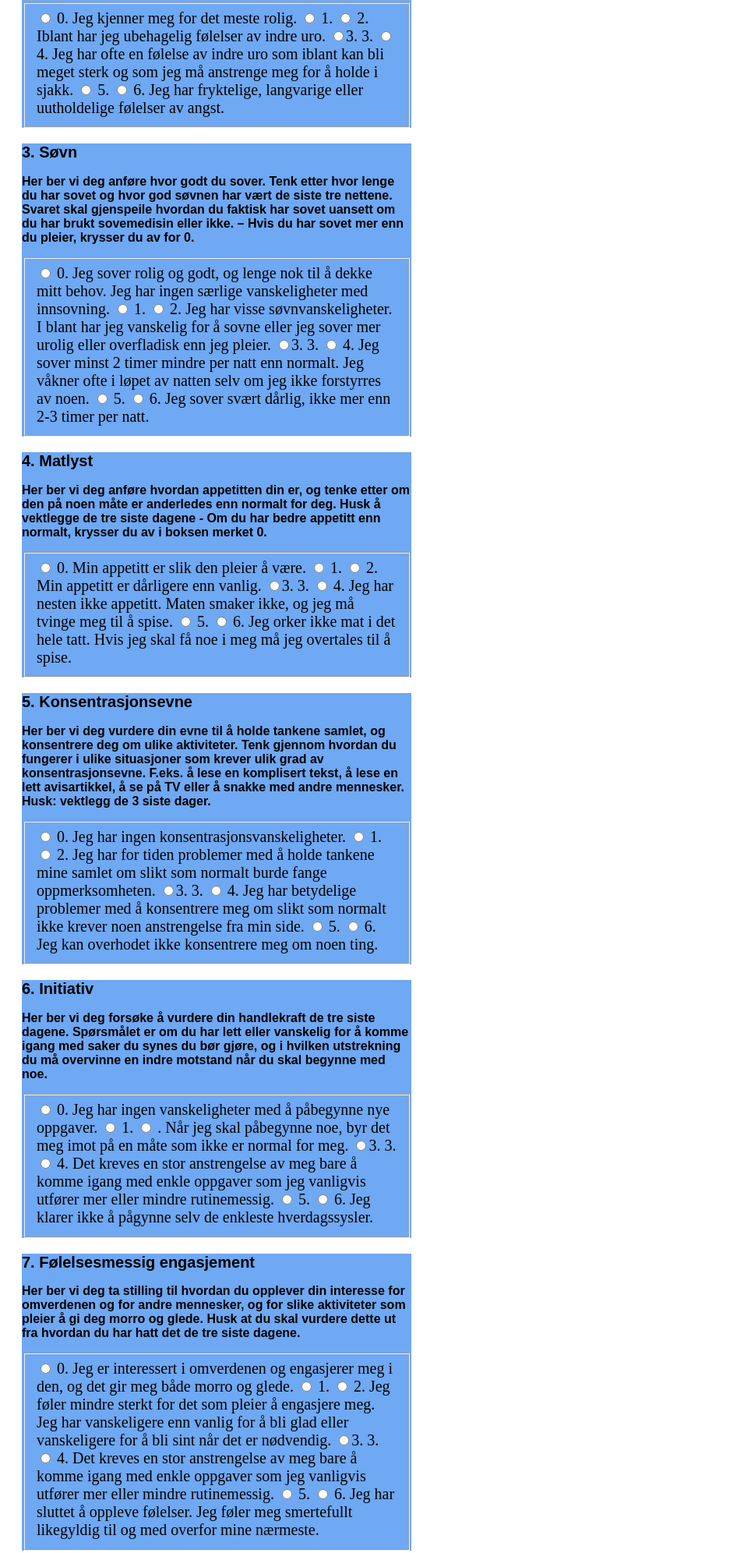
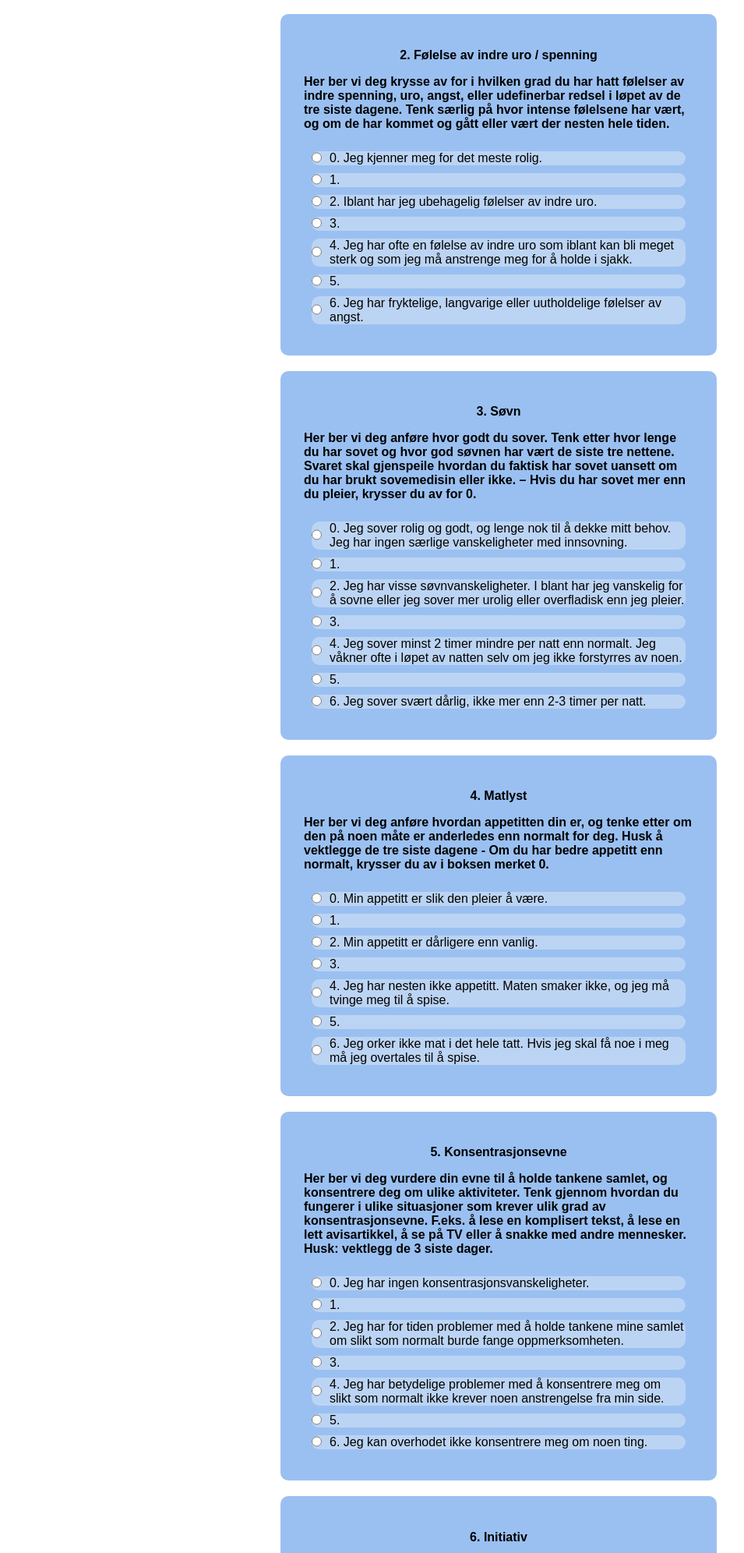
Before and after one commit to cohenadam/cohenadam.github.io, a plain HTML site: page pasient.html in a window 1280 px wide. Shown: the part 671-2663 px from the top of the page at 78% size, without its empty margins (0-955 px from the left). Drawn offline with Linux system fonts and the light colour scheme.

Commit message:
more styling, made text for radio selectable

```diff
--- a/pasient.html
+++ b/pasient.html
@@ -1,3 +1,4 @@
+
 <!DOCTYPE html>
 <html>
   <head>
@@ -33,26 +34,26 @@
       huske om du har kjent deg lettere til sinns
       hvis det har hendt noe positivt.</h3>
       <fieldset id = "question1">
-        <input type="radio" id="q1a0" name="q1" value="0">
-        <label for = "0">0. Jeg kan kjenne meg trist eller glad, alt etter omstendighetene.</label>
+        <span><input type="radio" id="q1a0" name="q1" value="0">
+        <label for = "q1a0">0. Jeg kan kjenne meg trist eller glad, alt etter omstendighetene.</label></span>
 
-        <input type="radio" id="q1a1" name="q1" value="1">
-        <label for = "1">1.</label>
+        <span><input type="radio" id="q1a1" name="q1" value="1">
+        <label for = "q1a1">1.</label></span>
 
-        <input type="radio" id="q1a2" name="q1" value="2">
-        <label for = "2">2. Jeg kjenner meg for det meste nedstemt, men iblant kjennes det lettere.</label>
+        <span><input type="radio" id="q1a2" name="q1" value="2">
+        <label for = "q1a2">2. Jeg kjenner meg for det meste nedstemt, men iblant kjennes det lettere.</label></span>
 
-        <input type="radio" id="q1a3" name="q1" value="3">3.
-        <label for = "3">3.</label>
+        <span><input type="radio" id="q1a3" name="q1" value="3">
+        <label for = "q1a3">3.</label></span>
 
-        <input type="radio" id="q1a4" name="q1" value="4">
-        <label for = "4">4. Jeg har ofte en følelse av indre uro som iblant kan bli meget sterk og som jeg må anstrenge meg for å holde i sjakk.</label>
+        <span><input type="radio" id="q1a4" name="q1" value="4">
+        <label for = "q1a4">4. Jeg har ofte en følelse av indre uro som iblant kan bli meget sterk og som jeg må anstrenge meg for å holde i sjakk.</label></span>
 
-        <input type="radio" id="q1a5" name="q1" value="5">
-        <label for = "5">5.</label>
+        <span><input type="radio" id="q1a5" name="q1" value="5">
+        <label for = "q1a5">5.</label></span>
 
-        <input type="radio" id="q1a6" name="q1" value="6">
-        <label for = "6">6. Jeg har fryktelige, langvarige eller uutholdelige følelser av angst.</label>
+        <span><input type="radio" id="q1a6" name="q1" value="6">
+        <label for = "q1a6">6. Jeg har fryktelige, langvarige eller uutholdelige følelser av angst.</label></span>
       </fieldset>
     </div>
 
@@ -66,20 +67,20 @@
       følelsene har vært, og om de har kommet og
       gått eller vært der nesten hele tiden. </h3>
       <fieldset id = "question2">
-        <input type="radio" id="q2a0" name="q2" value="0">
-        <label for = "0">0.  Jeg kjenner meg for det meste rolig.</label>
-        <input type="radio" id="q2a1" name="q2" value="1">
-        <label for = "1">1.</label>
-        <input type="radio" id="q2a2" name="q2" value="2">
-        <label for = "2">2. Iblant har jeg ubehagelig følelser av indre uro.</label>
-        <input type="radio" id="q2a3" name="q2" value="3">3.
-        <label for = "3">3.</label>
-        <input type="radio" id="q2a4" name="q2" value="4">
-        <label for = "4">4. Jeg har ofte en følelse av indre uro som iblant kan bli meget sterk og som jeg må anstrenge meg for å holde i sjakk.</label>
-        <input type="radio" id="q2a5" name="q2" value="5">
-        <label for = "5">5.</label>
-        <input type="radio" id="q2a6" name="q2" value="6">
-        <label for = "6">6. Jeg har fryktelige, langvarige eller uutholdelige følelser av angst.</label>
+        <span><input type="radio" id="q2a0" name="q2" value="0">
+        <label for = "q2a0">0.  Jeg kjenner meg for det meste rolig.</label></span>
+        <span><input type="radio" id="q2a1" name="q2" value="1">
+        <label for = "q2a1">1.</label></span>
+        <span><input type="radio" id="q2a2" name="q2" value="2">
+        <label for = "q2a2">2. Iblant har jeg ubehagelig følelser av indre uro.</label></span>
+        <span><input type="radio" id="q2a3" name="q2" value="3">
+        <label for = "q2a3">3.</label></span>
+        <span><input type="radio" id="q2a4" name="q2" value="4">
+        <label for = "q2a4">4. Jeg har ofte en følelse av indre uro som iblant kan bli meget sterk og som jeg må anstrenge meg for å holde i sjakk.</label></span>
+        <span><input type="radio" id="q2a5" name="q2" value="5">
+        <label for = "q2a5">5.</label></span>
+        <span><input type="radio" id="q2a6" name="q2" value="6">
+        <label for = "q2a6">6. Jeg har fryktelige, langvarige eller uutholdelige følelser av angst.</label></span>
         </fieldset>
     </div>
 
@@ -94,20 +95,20 @@
         sovemedisin eller ikke. – Hvis du har sovet
         mer enn du pleier, krysser du av for 0.</h3>
       <fieldset id = "question3">
-        <input type="radio" id="q3a0" name="q3" value="0">
-        <label for = "0">0. Jeg sover rolig og godt, og lenge nok til å dekke mitt behov. Jeg har ingen særlige vanskeligheter med innsovning.</label>
-        <input type="radio" id="q3a1" name="q3" value="1">
-        <label for = "1">1.</label>
-        <input type="radio" id="q3a2" name="q3" value="2">
-        <label for = "2">2. Jeg har visse søvnvanskeligheter. I blant har jeg vanskelig for å sovne eller jeg sover mer urolig eller overfladisk enn jeg pleier. </label>
-        <input type="radio" id="q3a3" name="q3" value="3">3.
-        <label for = "3">3.</label>
-        <input type="radio" id="q3a4" name="q3" value="4">
-        <label for = "4">4. Jeg sover minst 2 timer mindre per natt enn normalt. Jeg våkner ofte i løpet av natten selv om jeg ikke forstyrres av noen.</label>
-        <input type="radio" id="q3a5" name="q3" value="5">
-        <label for = "5">5.</label>
-        <input type="radio" id="q3a6" name="q3" value="6">
-        <label for = "6">6. Jeg sover svært dårlig, ikke mer enn 2-3 timer per natt.</label>
+        <span><input type="radio" id="q3a0" name="q3" value="0">
+        <label for = "q3a0">0. Jeg sover rolig og godt, og lenge nok til å dekke mitt behov. Jeg har ingen særlige vanskeligheter med innsovning.</label></span>
+        <span><input type="radio" id="q3a1" name="q3" value="1">
+        <label for = "q3a1">1.</label></span>
+        <span><input type="radio" id="q3a2" name="q3" value="2">
+        <label for = "q3a2">2. Jeg har visse søvnvanskeligheter. I blant har jeg vanskelig for å sovne eller jeg sover mer urolig eller overfladisk enn jeg pleier. </label></span>
+        <span><input type="radio" id="q3a3" name="q3" value="3">
+        <label for = "q3a3">3.</label></span>
+        <span><input type="radio" id="q3a4" name="q3" value="4">
+        <label for = "q3a4">4. Jeg sover minst 2 timer mindre per natt enn normalt. Jeg våkner ofte i løpet av natten selv om jeg ikke forstyrres av noen.</label></span>
+        <span><input type="radio" id="q3a5" name="q3" value="5">
+        <label for = "q3a5">5.</label></span>
+        <span><input type="radio" id="q3a6" name="q3" value="6">
+        <label for = "q3a6">6. Jeg sover svært dårlig, ikke mer enn 2-3 timer per natt.</label></span>
         </fieldset>
     </div>
 
@@ -121,20 +122,20 @@
         bedre appetitt enn normalt, krysser du av i
         boksen merket 0.</h3>
       <fieldset id = "question4">
-        <input type="radio" id="q4a0" name="q4" value="0">
-        <label for = "0">0. Min appetitt er slik den pleier å være.</label>
-        <input type="radio" id="q4a1" name="q4" value="1">
-        <label for = "1">1.</label>
-        <input type="radio" id="q4a2" name="q4" value="2">
-        <label for = "2">2. Min appetitt er dårligere enn vanlig.</label>
-        <input type="radio" id="q4a3" name="q4" value="3">3.
-        <label for = "3">3.</label>
-        <input type="radio" id="q4a4" name="q4" value="4">
-        <label for = "4">4. Jeg har nesten ikke appetitt. Maten smaker ikke, og jeg må tvinge meg til å spise.</label>
-        <input type="radio" id="q4a5" name="q4" value="5">
-        <label for = "5">5.</label>
-        <input type="radio" id="q4a6" name="q4" value="6">
-        <label for = "6">6. Jeg orker ikke mat i det hele tatt. Hvis jeg skal få noe i meg må jeg overtales til å spise.</label>
+        <span><input type="radio" id="q4a0" name="q4" value="0">
+        <label for = "q4a0">0. Min appetitt er slik den pleier å være.</label></span>
+        <span><input type="radio" id="q4a1" name="q4" value="1">
+        <label for = "q4a1">1.</label></span>
+        <span><input type="radio" id="q4a2" name="q4" value="2">
+        <label for = "q4a2">2. Min appetitt er dårligere enn vanlig.</label></span>
+        <span><input type="radio" id="q4a3" name="q4" value="3">
+        <label for = "q4a3">3.</label></span>
+        <span><input type="radio" id="q4a4" name="q4" value="4">
+        <label for = "q4a4">4. Jeg har nesten ikke appetitt. Maten smaker ikke, og jeg må tvinge meg til å spise.</label></span>
+        <span><input type="radio" id="q4a5" name="q4" value="5">
+        <label for = "q4a5">5.</label></span>
+        <span><input type="radio" id="q4a6" name="q4" value="6">
+        <label for = "q4a6">6. Jeg orker ikke mat i det hele tatt. Hvis jeg skal få noe i meg må jeg overtales til å spise.</label></span>
         </fieldset>
     </div>
 
@@ -151,20 +152,20 @@
         andre mennesker. Husk: vektlegg de 3 siste
         dager.</h3>
       <fieldset id = "question5">
-        <input type="radio" id="q5a0" name="q5" value="0">
-        <label for = "0">0. Jeg har ingen konsentrasjonsvanskeligheter.</label>
-        <input type="radio" id="q5a1" name="q5" value="1">
-        <label for = "1">1.</label>
-        <input type="radio" id="q5a2" name="q5" value="2">
-        <label for = "2">2. Jeg har for tiden problemer med å holde tankene mine samlet om slikt som normalt burde fange oppmerksomheten.</label>
-        <input type="radio" id="q5a3" name="q5" value="3">3.
-        <label for = "3">3.</label>
-        <input type="radio" id="q5a4" name="q5" value="4">
-        <label for = "4">4. Jeg har betydelige problemer med å konsentrere meg om slikt som normalt ikke krever noen anstrengelse fra min side.</label>
-        <input type="radio" id="q5a5" name="q5" value="5">
-        <label for = "5">5.</label>
-        <input type="radio" id="q5a6" name="q5" value="6">
-        <label for = "6">6. Jeg kan overhodet ikke konsentrere meg om noen ting.</label>
+        <span><input type="radio" id="q5a0" name="q5" value="0">
+        <label for = "q5a0">0. Jeg har ingen konsentrasjonsvanskeligheter.</label></span>
+        <span><input type="radio" id="q5a1" name="q5" value="1">
+        <label for = "q5a1">1.</label></span>
+        <span><input type="radio" id="q5a2" name="q5" value="2">
+        <label for = "q5a2">2. Jeg har for tiden problemer med å holde tankene mine samlet om slikt som normalt burde fange oppmerksomheten.</label></span>
+        <span><input type="radio" id="q5a3" name="q5" value="3">
+        <label for = "q5a3">3.</label></span>
+        <span><input type="radio" id="q5a4" name="q5" value="4">
+        <label for = "q5a4">4. Jeg har betydelige problemer med å konsentrere meg om slikt som normalt ikke krever noen anstrengelse fra min side.</label></span>
+        <span><input type="radio" id="q5a5" name="q5" value="5">
+        <label for = "q5a5">5.</label></span>
+        <span><input type="radio" id="q5a6" name="q5" value="6">
+        <label for = "q5a6">6. Jeg kan overhodet ikke konsentrere meg om noen ting.</label></span>
         </fieldset>
     </div>
 
@@ -179,20 +180,20 @@
         hvilken utstrekning du må overvinne en indre
         motstand når du skal begynne med noe.</h3>
       <fieldset id = "question6">
-        <input type="radio" id="q6a0" name="q6" value="0">
-        <label for = "0">0. Jeg har ingen vanskeligheter med å påbegynne nye oppgaver.</label>
-        <input type="radio" id="q6a1" name="q6" value="1">
-        <label for = "1">1.</label>
-        <input type="radio" id="q6a2" name="q6" value="2">
-        <label for = "2">. Når jeg skal påbegynne noe, byr det meg imot på en måte som ikke er normal for meg.</label>
-        <input type="radio" id="q6a3" name="q6" value="3">3.
-        <label for = "3">3.</label>
-        <input type="radio" id="q6a4" name="q6" value="4">
-        <label for = "4">4. Det kreves en stor anstrengelse av meg bare å komme igang med enkle oppgaver som jeg vanligvis utfører mer eller mindre rutinemessig.</label>
-        <input type="radio" id="q6a5" name="q6" value="5">
-        <label for = "5">5.</label>
-        <input type="radio" id="q6a6" name="q6" value="6">
-        <label for = "6">6. Jeg klarer ikke å pågynne selv de enkleste hverdagssysler.</label>
+        <span><input type="radio" id="q6a0" name="q6" value="0">
+        <label for = "q6a0">0. Jeg har ingen vanskeligheter med å påbegynne nye oppgaver.</label></span>
+        <span><input type="radio" id="q6a1" name="q6" value="1">
+        <label for = "q6a1">1.</label></span>
+        <span><input type="radio" id="q6a2" name="q6" value="2">
+        <label for = "q6a2">2. Når jeg skal påbegynne noe, byr det meg imot på en måte som ikke er normal for meg.</label></span>
+        <span><input type="radio" id="q6a3" name="q6" value="3">
+        <label for = "q6a3">3.</label></span>
+        <span><input type="radio" id="q6a4" name="q6" value="4">
+        <label for = "q6a4">4. Det kreves en stor anstrengelse av meg bare å komme igang med enkle oppgaver som jeg vanligvis utfører mer eller mindre rutinemessig.</label></span>
+        <span><input type="radio" id="q6a5" name="q6" value="5">
+        <label for = "q6a5">5.</label></span>
+        <span><input type="radio" id="q6a6" name="q6" value="6">
+        <label for = "q6a6">6. Jeg klarer ikke å pågynne selv de enkleste hverdagssysler.</label></span>
         </fieldset>
     </div>
 
@@ -207,20 +208,20 @@
         du skal vurdere dette ut fra hvordan du har
         hatt det de tre siste dagene.</h3>
       <fieldset id = "question7">
-        <input type="radio" id="q7a0" name="q7" value="0">
-        <label for = "0">0. Jeg er interessert i omverdenen og engasjerer meg i den, og det gir meg både morro og glede.</label>
-        <input type="radio" id="q7a1" name="q7" value="1">
-        <label for = "1">1.</label>
-        <input type="radio" id="q7a2" name="q7" value="2">
-        <label for = "2">2. Jeg føler mindre sterkt for det som pleier å engasjere meg. Jeg har vanskeligere enn vanlig for å bli glad eller vanskeligere for å bli sint når det er nødvendig.</label>
-        <input type="radio" id="q7a3" name="q7" value="3">3.
-        <label for = "3">3.</label>
-        <input type="radio" id="q7a4" name="q7" value="4">
-        <label for = "4">4. Det kreves en stor anstrengelse av meg bare å komme igang med enkle oppgaver som jeg vanligvis utfører mer eller mindre rutinemessig.</label>
-        <input type="radio" id="q7a5" name="q7" value="5">
-        <label for = "5">5.</label>
-        <input type="radio" id="q7a6" name="q7" value="6">
-        <label for = "6">6. Jeg har sluttet å oppleve følelser. Jeg føler meg smertefullt likegyldig til og med overfor mine nærmeste.</label>
+        <span><input type="radio" id="q7a0" name="q7" value="0">
+        <label for = "q7a0">0. Jeg er interessert i omverdenen og engasjerer meg i den, og det gir meg både morro og glede.</label></span>
+        <span><input type="radio" id="q7a1" name="q7" value="1">
+        <label for = "q7a1">1.</label></span>
+        <span><input type="radio" id="q7a2" name="q7" value="2">
+        <label for = "q7a2">2. Jeg føler mindre sterkt for det som pleier å engasjere meg. Jeg har vanskeligere enn vanlig for å bli glad eller vanskeligere for å bli sint når det er nødvendig.</label></span>
+        <span><input type="radio" id="q7a3" name="q7" value="3">
+        <label for = "q7a3">3.</label></span>
+        <span><input type="radio" id="q7a4" name="q7" value="4">
+        <label for = "q7a4">4. Det kreves en stor anstrengelse av meg bare å komme igang med enkle oppgaver som jeg vanligvis utfører mer eller mindre rutinemessig.</label></span>
+        <span><input type="radio" id="q7a5" name="q7" value="5">
+        <label for = "q7a5">5.</label></span>
+        <span><input type="radio" id="q7a6" name="q7" value="6">
+        <label for = "q7a6">6. Jeg har sluttet å oppleve følelser. Jeg føler meg smertefullt likegyldig til og med overfor mine nærmeste.</label></span>
         </fieldset>
     </div>
 
@@ -236,20 +237,20 @@
     skal vurdere dette ut fra hvordan du har hatt
     det de tre siste dagene.</h3>
   <fieldset id = "question8">
-    <input type="radio" id="q8a0" name="q8" value="0">
-    <label for = "0"><input type="radio" id="q8a0" name="q8" value="0">0. Jeg ser lyst på fremtiden. Jeg er stort sett ganske fornøyd med meg selv.</label>
-    <input type="radio" id="q8a1" name="q8" value="1">
-    <label for = "1">1.</label>
-    <input type="radio" id="q8a2" name="q8" value="2">
-    <label for = "2">2. Iblant anklager jeg meg selv og synes jeg er mindre verd enn andre. </label>
-    <input type="radio" id="q8a3" name="q8" value="3">3.
-    <label for = "3">3.</label>
-    <input type="radio" id="q8a4" name="q8" value="4">
-    <label for = "4">4. Jeg grubler ofte over mine tabber og føler meg mindreverdig eller verdiløs, selv om andre synes noe annet.</label>
-    <input type="radio" id="q8a5" name="q8" value="5">
-    <label for = "5">5.</label>
-    <input type="radio" id="q8a6" name="q8" value="6">
-    <label for = "6">6. Jeg ser svart på alt og kan ikke se noe håp. Det føles som jeg er et tvers gjennom verdiløst menneske, og som om jeg aldri skulle kunne få noen tilgivelse for det stygge jeg har gjort</label>
+    <span><input type="radio" id="q8a0" name="q8" value="0">
+    <label for = "q8a0">0. Jeg ser lyst på fremtiden. Jeg er stort sett ganske fornøyd med meg selv.</label></span>
+    <span><input type="radio" id="q8a1" name="q8" value="1">
+    <label for = "q8a1">1.</label></span>
+    <span><input type="radio" id="q8a2" name="q8" value="2">
+    <label for = "q8a2">2. Iblant anklager jeg meg selv og synes jeg er mindre verd enn andre. </label></span>
+    <span><input type="radio" id="q8a3" name="q8" value="3">
+    <label for = "q8a3">3.</label></span>
+    <span><input type="radio" id="q8a4" name="q8" value="4">
+    <label for = "q8a4">4. Jeg grubler ofte over mine tabber og føler meg mindreverdig eller verdiløs, selv om andre synes noe annet.</label></span>
+    <span><input type="radio" id="q8a5" name="q8" value="5">
+    <label for = "q8a5">5.</label></span>
+    <span><input type="radio" id="q8a6" name="q8" value="6">
+    <label for = "q8a6">6. Jeg ser svart på alt og kan ikke se noe håp. Det føles som jeg er et tvers gjennom verdiløst menneske, og som om jeg aldri skulle kunne få noen tilgivelse for det stygge jeg har gjort</label></span>
     </fieldset>
 </div>
 
@@ -264,24 +265,24 @@
       reell utvei. Husk: vektlegg kun de siste 3
       dagene.</h3>
     <fieldset id = "question9">
-      <input type="radio" id="q9a0" name="q9" value="0">
-      <label for = "0"><input type="radio" id="q9a0" name="q9" value="0">0. Jeg har normal lyst til å leve.</label>
-      <input type="radio" id="q9a1" name="q9" value="1">
-      <label for = "1">1.</label>
-      <input type="radio" id="q9a2" name="q9" value="2">
-      <label for = "2">2. Livet føles ikke særlig meningsfylt, men jeg ønsker likevel ikke at jeg var død.</label>
-      <input type="radio" id="q8=8a3" name="q9" value="3">3.
-      <label for = "3">3.</label>
-      <input type="radio" id="q9a4" name="q9" value="4">
-      <label for = "4">4. Jeg synes ofte det ville vært bedre å være død, og selv om jeg egentlig ikke ønsker det kan selvmord av og til oppleves som en mulig løsning.</label>
-      <input type="radio" id="q9a5" name="q9" value="5">
-      <label for = "5">5.</label>
-      <input type="radio" id="q9a6" name="q9" value="6">
-      <label for = "6"><input type="radio" id="q9a6" name="q9" value="6">6. Jeg har egentlig innsett at min eneste utvei er å dø, og jeg tenker mye på hvordan jeg skal ta livet av meg.</label>
+      <span><input type="radio" id="q9a0" name="q9" value="0">
+      <label for = "q9a0">0. Jeg har normal lyst til å leve.</label></span>
+      <span><input type="radio" id="q9a1" name="q9" value="1">
+      <label for = "q9a1">1.</label></span>
+      <span><input type="radio" id="q9a2" name="q9" value="2">
+      <label for = "q9a2">2. Livet føles ikke særlig meningsfylt, men jeg ønsker likevel ikke at jeg var død.</label></span>
+      <span><input type="radio" id="q8=8a3" name="q9" value="3">
+      <label for = "q9a3">3.</label></span>
+      <span><input type="radio" id="q9a4" name="q9" value="4">
+      <label for = "q9a4">4. Jeg synes ofte det ville vært bedre å være død, og selv om jeg egentlig ikke ønsker det kan selvmord av og til oppleves som en mulig løsning.</label></span>
+      <span><input type="radio" id="q9a5" name="q9" value="5">
+      <label for = "q9a5">5.</label></span>
+      <span><input type="radio" id="q9a6" name="q9" value="6">
+      <label for = "q9a6">6. Jeg har egentlig innsett at min eneste utvei er å dø, og jeg tenker mye på hvordan jeg skal ta livet av meg.</label></span>
       </fieldset>
     </div>
 
-    <input type="submit" onclick="showGenCode()" value="Færdig">
+    <input type="submit" onclick="showGenCode()" value="Færdig"></input>
     <h2><span id = "generatedcode"></span></h2>
 
   </body>
--- a/style.css
+++ b/style.css
@@ -1,15 +1,47 @@
-html {font-size: 20px;}
-
-h1, h2,h3, p {
-  font-family: Arial, Helvetica, sans-serif;
+html {font-size: 20px;
+font-family: Arial, Helvetica, sans-serif;
 }
 
-h2 {font-size: 1rem;}
+
+h2 {font-size: 1rem;
+  text-align: center;}
+
 h3 {font-size: 0.8rem;}
 
 .questionbox {
   display: block;
   width: 500px;
-  background-color: rgb(111, 168, 243);
-  margin: 20px;
+  border-radius: 10px;
+  background-color: rgb(154, 192, 241);
+  margin: auto;
+  margin-bottom: 20px;
+  padding: 30px;
 }
+
+.questionbox > * {
+  font-size: 0.8rem;
+}
+
+fieldset {
+  border: 0px;
+  margin: 0px;
+  padding: 0px;
+}
+
+ fieldset > span {
+  background-color:rgb(188, 212, 243);
+  margin: 10px;
+  padding: 0px;
+  border-radius: 10px;
+  display: flex;
+  flex-direction: row;
+}
+
+span > input {
+  margin: 0px 0px 2px 0px;
+}
+
+span > label {
+  margin-left: 10px;
+  width: 100%;
+}
```
